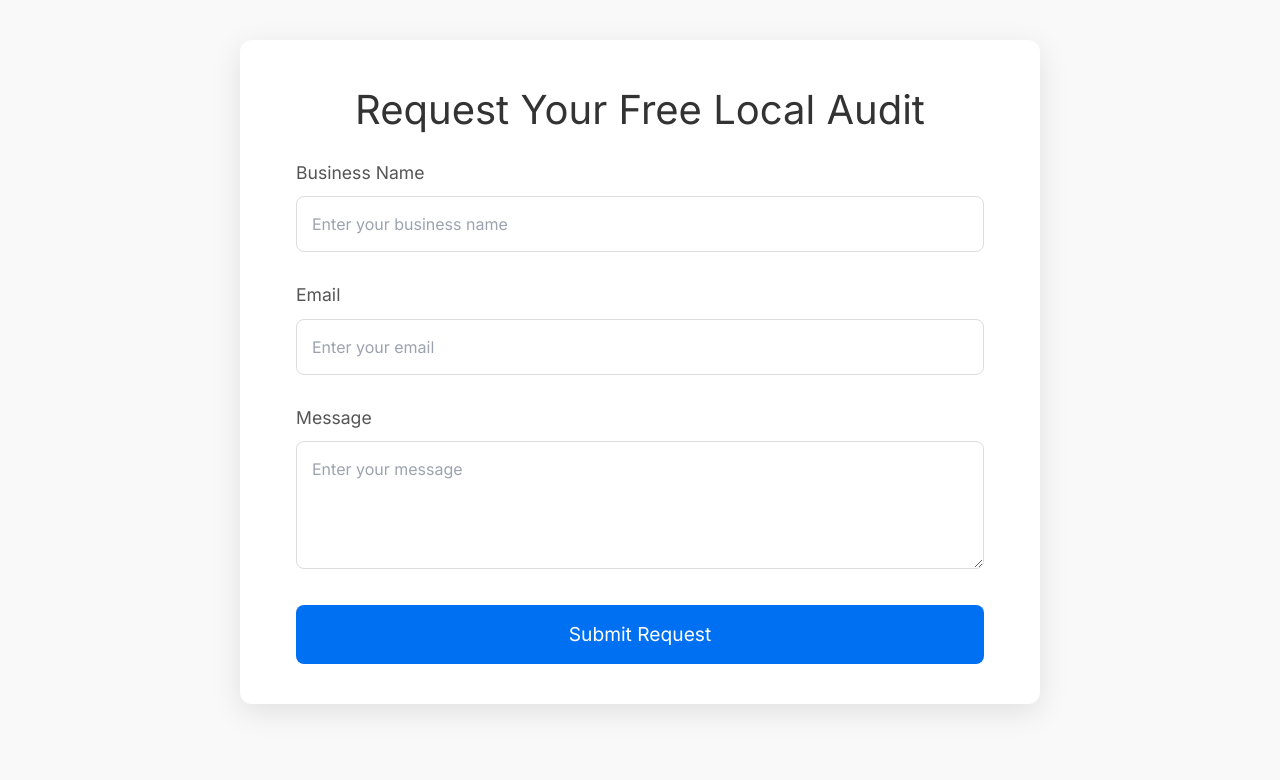
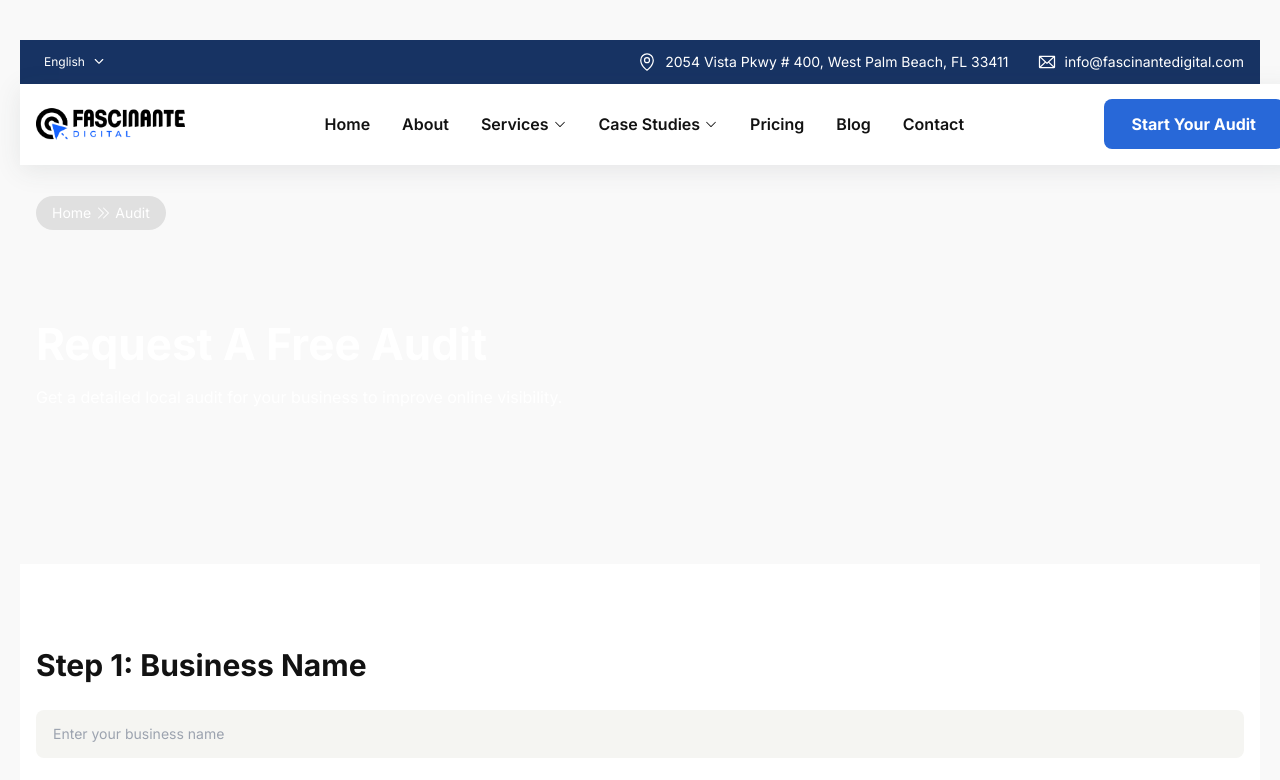
Before and after one commit to alexanderovie/fascinante-web, a Next.js app: page /audit in a window 1280 px wide. Shown: the top 780 px of the page. Built offline with nearby package versions, Linux system fonts and the light colour scheme.

Commit message:
Corrigiendo comillas y errores de lint en servicios

```diff
--- a/src/app/audit/page.tsx
+++ b/src/app/audit/page.tsx
@@ -1,63 +1,113 @@
-'use client';
+"use client";
 
-import React, { useState } from 'react';
-import Image from 'next/image';
-import Link from 'next/link';
+import { useState } from "react";
+import { Inter } from "next/font/google";
+import Link from "next/link";
+import Image from "next/image";
+import TopNavTwo from "@/components/Header/TopNav/TopNavTwo";
+import MenuOne from "@/components/Header/Menu/MenuTwo";
+import BreadcrumbItem from "@/components/Breadcrumb/BreadcrumbItem";
+import Footer from "@/components/Footer/Footer";
+
+const inter = Inter({ subsets: ["latin"] });
 
 export default function AuditPage() {
-  const [businessName, setBusinessName] = useState('');
-  const [email, setEmail] = useState('');
-  const [message, setMessage] = useState('');
+    const [step, setStep] = useState(1);
+    const [businessName, setBusinessName] = useState("");
+    const [category, setCategory] = useState("");
+    const [ownerName, setOwnerName] = useState("");
+    const [ownerEmail, setOwnerEmail] = useState("");
 
-  const handleSubmit = (e: React.FormEvent) => {
+    const handleNext = () => {
+        if (step < 2) setStep(step + 1);
+    };
+
+    const handlePrevious = () => {
+        if (step > 1) setStep(step - 1);
+    };
+
+    const handleSubmit = (e: React.FormEvent<HTMLFormElement>) => {
         e.preventDefault();
-    alert(`Business Name: ${businessName}\nEmail: ${email}\nMessage: ${message}`);
+        console.log({ businessName, category, ownerName, ownerEmail });
+        alert("Audit request submitted!");
     };
 
     return (
-    <main className="audit-main">
+        <div className={inter.className}>
+            <header id="header">
+                <TopNavTwo />
+                <MenuOne />
+            </header>
+            <main className="content">
+                <BreadcrumbItem
+                    link="Audit"
+                    img="/images/banner/about1.webp"
+                    title="Request a Free Audit"
+                    desc="Get a detailed local audit for your business to improve online visibility."
+                />
+
+                <div className="form-audit bg-white py-20">
                     <div className="container">
-        <h1 className="audit-title">Request Your Free Local Audit</h1>
-        <form onSubmit={handleSubmit} className="audit-form">
-          <div className="form-group">
-            <label htmlFor="businessName">Business Name</label>
+                        {step === 1 && (
+                            <div>
+                                <h2 className="heading5 mb-6">Step 1: Business Name</h2>
                                 <input
                                     type="text"
-              id="businessName"
+                                    className="w-full bg-surface text-secondary caption1 px-4 py-3 rounded-lg mb-6"
+                                    placeholder="Enter your business name"
                                     value={businessName}
                                     onChange={(e) => setBusinessName(e.target.value)}
-              placeholder="Enter your business name"
                                     required
                                 />
+                                <button className="button-main bg-blue text-white rounded-full py-3 px-6" onClick={handleNext}>
+                                    Next
+                                </button>
                             </div>
+                        )}
 
-          <div className="form-group">
-            <label htmlFor="email">Email</label>
+                        {step === 2 && (
+                            <form onSubmit={handleSubmit}>
+                                <h2 className="heading5 mb-6">Step 2: Business Details</h2>
+                                <input
+                                    type="text"
+                                    className="w-full bg-surface text-secondary caption1 px-4 py-3 rounded-lg mb-6"
+                                    placeholder="Business Category"
+                                    value={category}
+                                    onChange={(e) => setCategory(e.target.value)}
+                                    required
+                                />
+                                <input
+                                    type="text"
+                                    className="w-full bg-surface text-secondary caption1 px-4 py-3 rounded-lg mb-6"
+                                    placeholder="Owner Name"
+                                    value={ownerName}
+                                    onChange={(e) => setOwnerName(e.target.value)}
+                                    required
+                                />
                                 <input
                                     type="email"
-              id="email"
-              value={email}
-              onChange={(e) => setEmail(e.target.value)}
-              placeholder="Enter your email"
+                                    className="w-full bg-surface text-secondary caption1 px-4 py-3 rounded-lg mb-6"
+                                    placeholder="Owner Email"
+                                    value={ownerEmail}
+                                    onChange={(e) => setOwnerEmail(e.target.value)}
                                     required
                                 />
+                                <div className="flex gap-4">
+                                    <button type="button" className="button-main bg-gray-400 text-white rounded-full py-3 px-6" onClick={handlePrevious}>
+                                        Previous
+                                    </button>
+                                    <button type="submit" className="button-main bg-blue text-white rounded-full py-3 px-6">
+                                        Submit
+                                    </button>
                                 </div>
-
-          <div className="form-group">
-            <label htmlFor="message">Message</label>
-            <textarea
-              id="message"
-              rows={4}
-              value={message}
-              onChange={(e) => setMessage(e.target.value)}
-              placeholder="Enter your message"
-              required
-            />
+                            </form>
+                        )}
                     </div>
-
-          <button type="submit" className="submit-button">Submit Request</button>
-        </form>
                 </div>
             </main>
+            <footer id="footer">
+                <Footer />
+            </footer>
+        </div>
     );
 }
```
Lines whose indentation alone changed are shown as unchanged.
